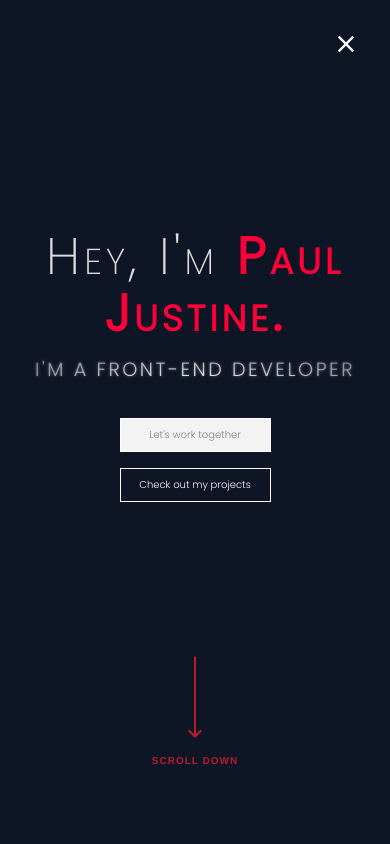
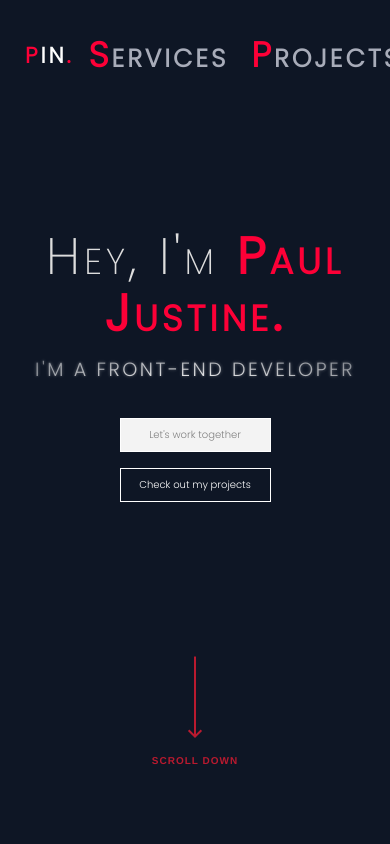
Before and after one commit to PaulPintang/Portfolio, a React (Create React App) app: page / in a window 390 px wide. Shown: the top 844 px of the page. Built offline with nearby package versions, Linux system fonts and the light colour scheme.

Commit message:
fear: add resize eventlistener on navbar component

```diff
--- a/src/components/Nav/Nav.styled.js
+++ b/src/components/Nav/Nav.styled.js
@@ -9,15 +9,9 @@ export const Header = styled.header`
   width: 100%;
   z-index: 1;
   transition: height 0.4s ease;
-  height: ${({ showNav }) => (showNav ? "100vh" : "")};
+  /* height: ${({ showNav }) => (showNav ? "100vh" : "66px")}; */
   box-shadow: ${({ navHeight }) =>
     navHeight ? "0 2px 4px -1px rgba(0, 0, 0, 0.25)" : ""};
-
-  animation: fadeIn linear 0.5s;
-  -webkit-animation: fadeIn linear 0.5s;
-  -moz-animation: fadeIn linear 0.5s;
-  -o-animation: fadeIn linear 0.5s;
-  -ms-animation: fadeIn linear 0.5s;
 
   a {
     text-decoration: none;
@@ -43,8 +37,9 @@ export const NavLinks = styled(Links)`
 export const NavBar = styled(Flex)`
   @media (max-width: 768px) {
     height: ${({ showNav }) => (showNav ? "100vh" : "")};
-    align-items: center;
-    justify-content: center;
+    /* justify-content: ${({ showNav }) =>
+      showNav ? "space-between" : "center"}; */
+    justify-content: space-between;
   }
 `;
 
@@ -55,15 +50,15 @@ export const Logo = styled.div`
     color: white;
   }
   @media (max-width: 768px) {
-    display: none;
+    /* display: none; */
   }
 `;
 
 export const Close = styled.div`
-  display: none;
+  /* display: none;
   position: fixed;
   top: 30px;
-  right: 30px;
+  right: 30px; */
   svg {
     font-size: 28px;
     color: white;
--- a/src/components/Nav/index.jsx
+++ b/src/components/Nav/index.jsx
@@ -1,4 +1,4 @@
-import React, { useState } from "react";
+import React, { useState, useEffect } from "react";
 import { BsGithub } from "react-icons/bs";
 import { MdOutlineClose } from "react-icons/md";
 import { Span, Button, ToggleNav } from "../styles/Reusable.styled";
@@ -6,6 +6,12 @@ import { Logo, Header, NavLinks, NavBar, Close } from "./Nav.styled";
 const Nav = () => {
   const [navHeight, setNavHeight] = useState(false);
   const [showNav, setShowNav] = useState(false);
+  const [showToggle, setShowToggle] = useState(false);
+
+  // useEffect(() => {
+  //   showButton();
+  // }, []);
+
   window.addEventListener("scroll", () => {
     if (window.scrollY >= 2) {
       setNavHeight(true);
@@ -14,17 +20,28 @@ const Nav = () => {
     }
   });
 
-  const handleShow = () => {
-    setShowNav(!showNav);
+  const showButton = () => {
+    if (window.innerWidth <= 768) {
+      //  setShowToggle(false);
+      console.log("false");
+    } else {
+      //  setShowToggle(true);
+      console.log("true");
+    }
   };
-  if (showNav) {
-    document.body.style.overflow = "hidden";
-  } else {
-    document.body.style.overflow = "unset";
-  }
+
+  window.addEventListener("resize", showButton);
+  // const handleShow = () => {
+  //   setShowNav(!showNav);
+  // };
+  // if (showNav) {
+  //   document.body.style.overflow = "hidden";
+  // } else {
+  //   document.body.style.overflow = "unset";
+  // }
 
   return (
-    <Header navHeight={navHeight} showNav={showNav}>
+    <Header navHeight={navHeight}>
       <NavBar contain>
         <Logo>
           <a href="https://paulpintang.netlify.app/" rel="noreferrer">
@@ -33,11 +50,8 @@ const Nav = () => {
             </h1>
           </a>
         </Logo>
-        <Close onClick={handleShow}>
-          <MdOutlineClose />
-        </Close>
-        {showNav && (
-          <NavLinks showNav={showNav}>
+
+        <NavLinks>
           <li>
             <a href="#services">
               <Span>S</Span>
@@ -73,15 +87,17 @@ const Nav = () => {
             </a>
           </li>
         </NavLinks>
-        )}
-
+        {/*
+        <Close>
+          <MdOutlineClose />
+        </Close>
         <ToggleNav>
           <div>
             <span></span>
             <span></span>
             <span></span>
           </div>
-        </ToggleNav>
+        </ToggleNav> */}
       </NavBar>
     </Header>
   );
--- a/src/components/styles/GlobalStyles.js
+++ b/src/components/styles/GlobalStyles.js
@@ -24,11 +24,6 @@ p {
 }
 a{
   text-decoration: none;
-}
-.shrink {
-  height: 66px;
-  transition: height 0.4s ease;
-  box-shadow: 0 2px 4px -1px rgba(0, 0, 0, 0.25);
 }
 .reveal {
   position: relative;
--- a/src/components/styles/Reusable.styled.js
+++ b/src/components/styles/Reusable.styled.js
@@ -154,7 +154,7 @@ export const ScrollTitle = styled.span`
 `;
 
 export const ToggleNav = styled.div`
-  display: none;
+  /* display: none; */
   div {
     display: flex;
     flex-direction: column;
@@ -166,6 +166,6 @@ export const ToggleNav = styled.div`
     }
   }
   @media (max-width: 768px) {
-    display: none;
+    /* display: none; */
   }
 `;
```
Lines whose indentation alone changed are shown as unchanged.
